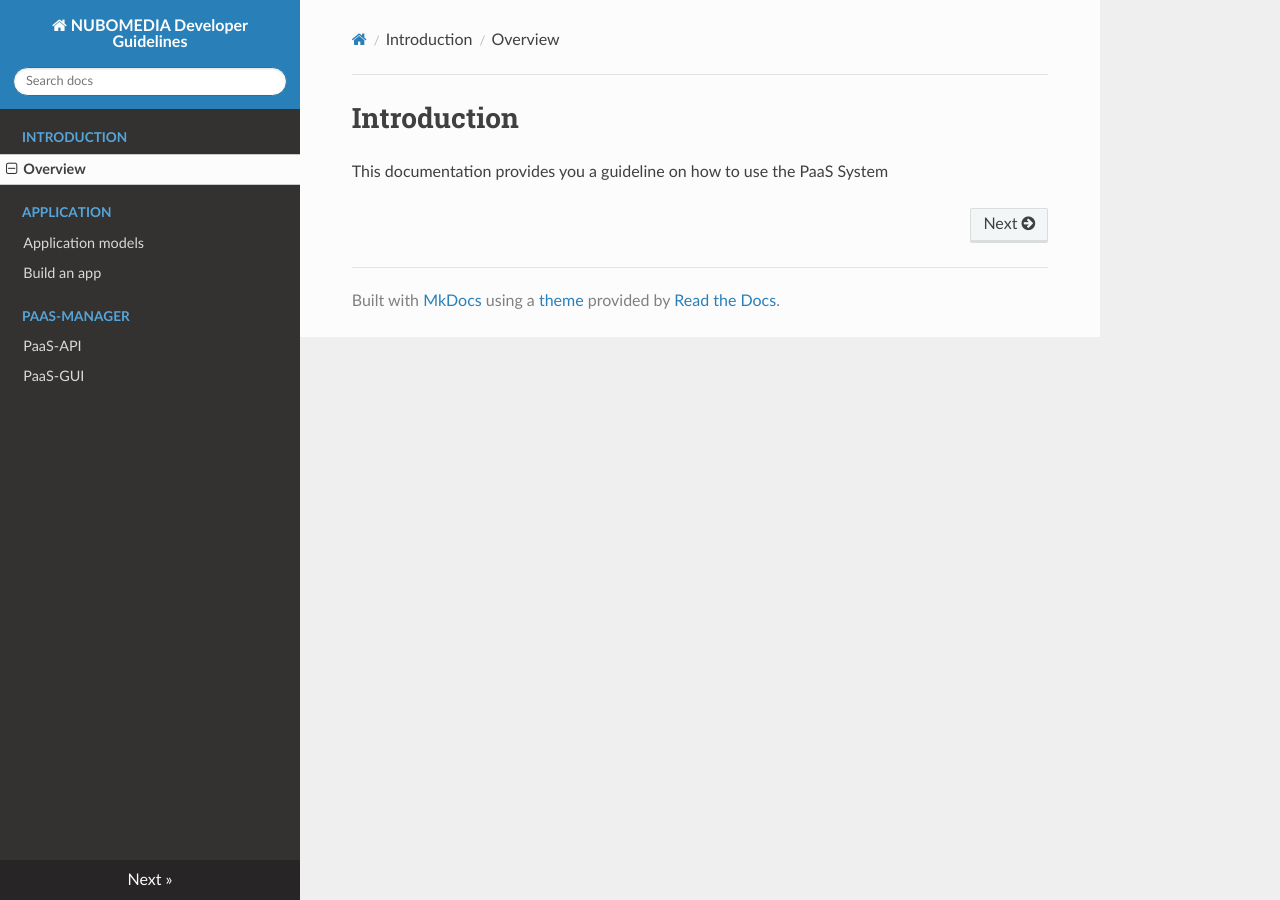
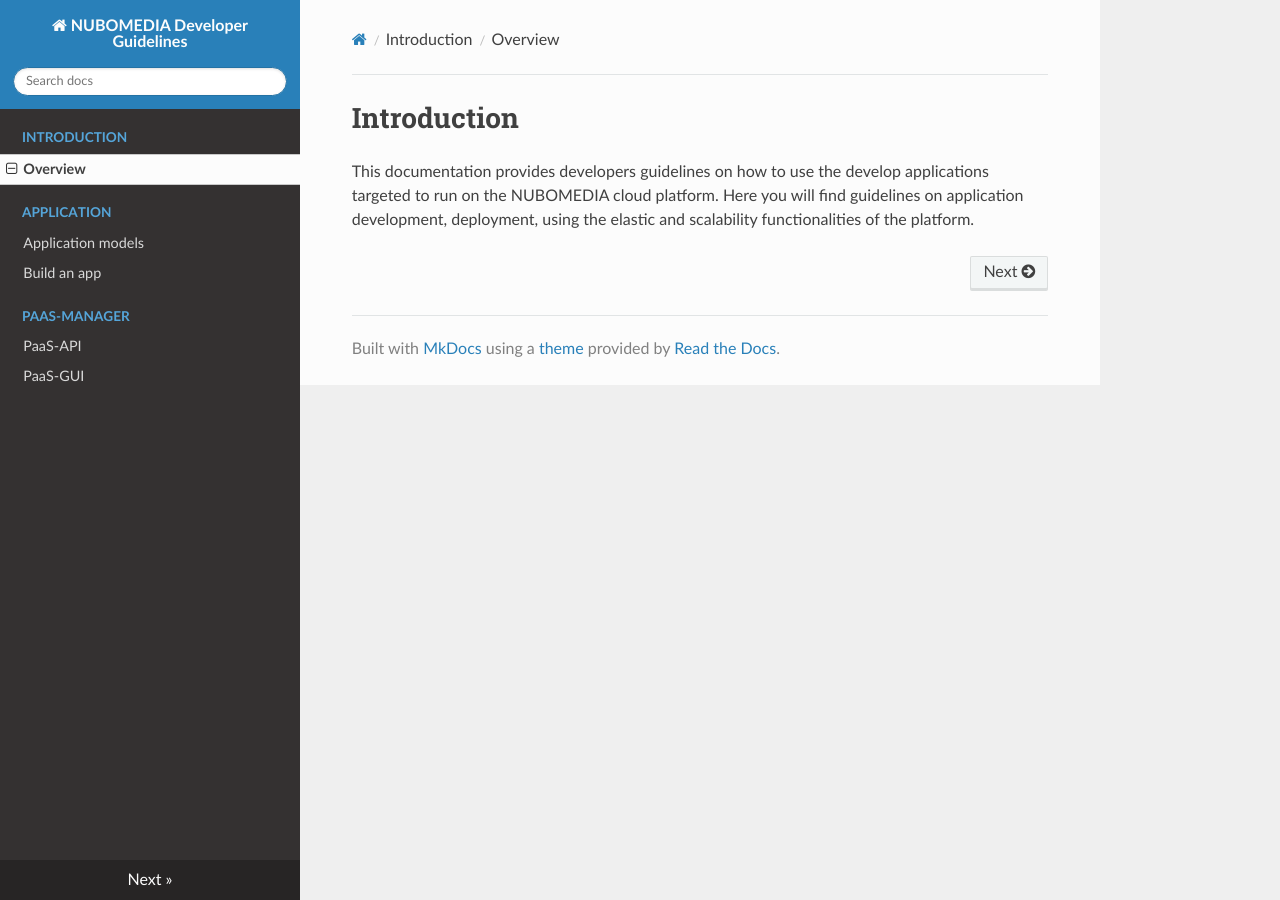
Before and after one commit to nubomedia/developer-guidelines, an MkDocs documentation site: the page built from docs/index.md, in a window 1280 px wide. Built offline with MkDocs 1.6.1, drawn with Linux system fonts in a browser that asks for light colours; nearby versions of some CDN libraries; old or Windows-style settings are respelled for this version of MkDocs.

Commit message:
Update index.md

```diff
--- a/docs/index.md
+++ b/docs/index.md
@@ -1,3 +1,3 @@
 # Introduction
 
-This documentation provides you a guideline on how to use the PaaS System
+This documentation provides developers guidelines on how to use the develop applications targeted to run on the NUBOMEDIA cloud platform. Here you will find guidelines on application development, deployment, using the elastic and scalability functionalities of the platform.
```
